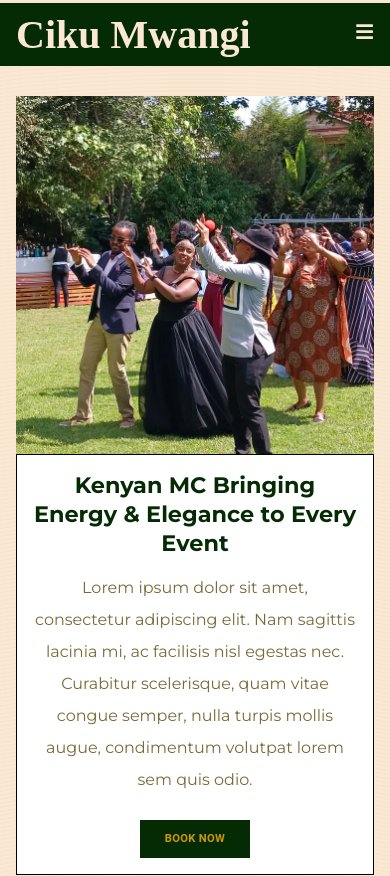
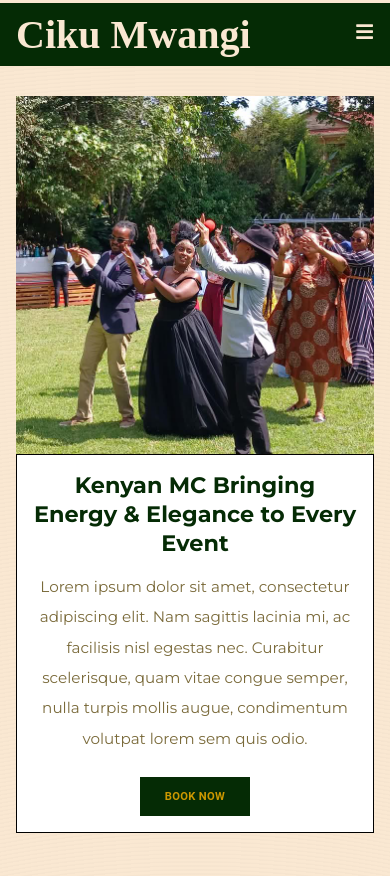
Before and after one commit to darlene9497/MC-Ciku-Shee, a React (Vite) app: page / in a window 390 px wide. Shown: the top 876 px of the page. Built offline with nearby package versions, Linux system fonts and the light colour scheme; some icons are missing; a web font is replaced by a local one.

Commit message:
:lipstick: improve on paragraph font size for readability

```diff
--- a/styles/_globals.scss
+++ b/styles/_globals.scss
@@ -20,11 +20,7 @@ body {
 }
 
 p {
-    font-size: 0.9rem;
+    font-size: clamp(0.95rem, 2vw, 1.125rem);
     line-height: 2;
     color: $paragraph-color;
-
-    @media (max-width: 768px) {
-        font-size: 1rem;
-    }
 }
```
